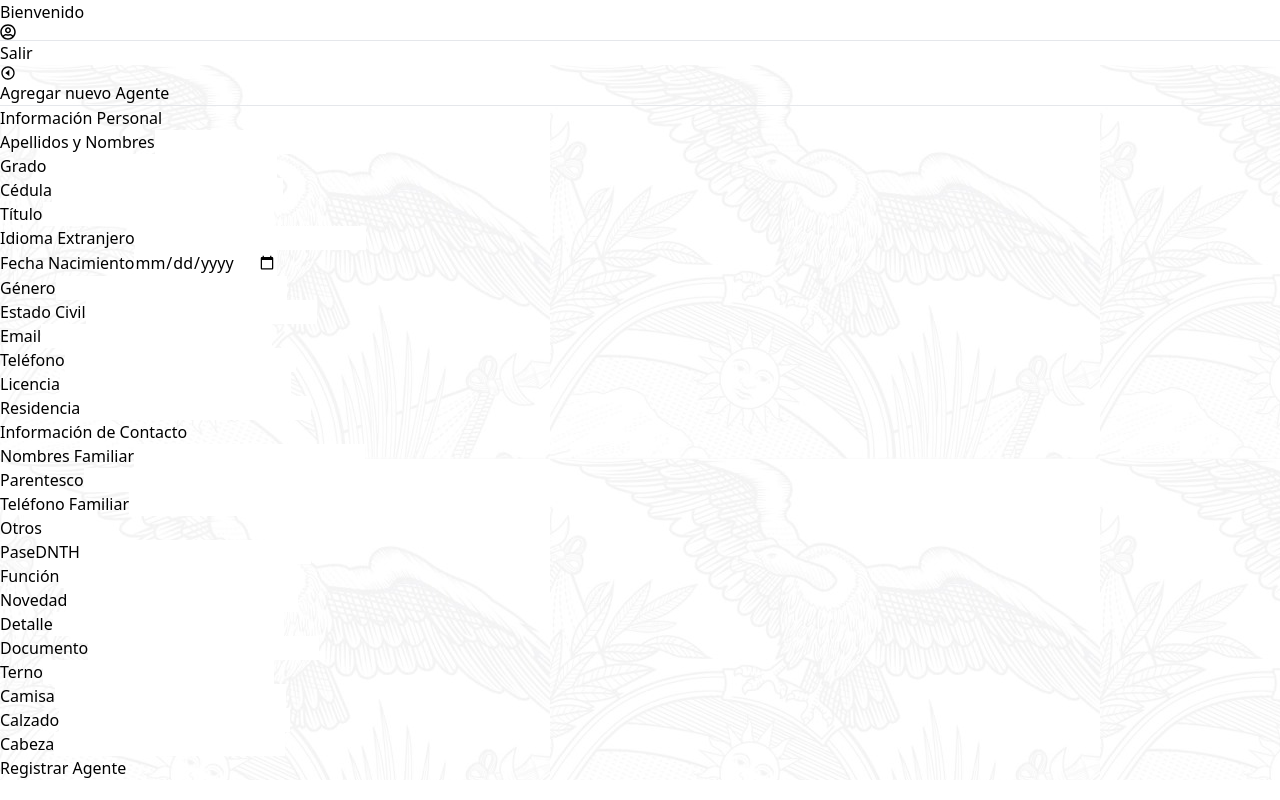
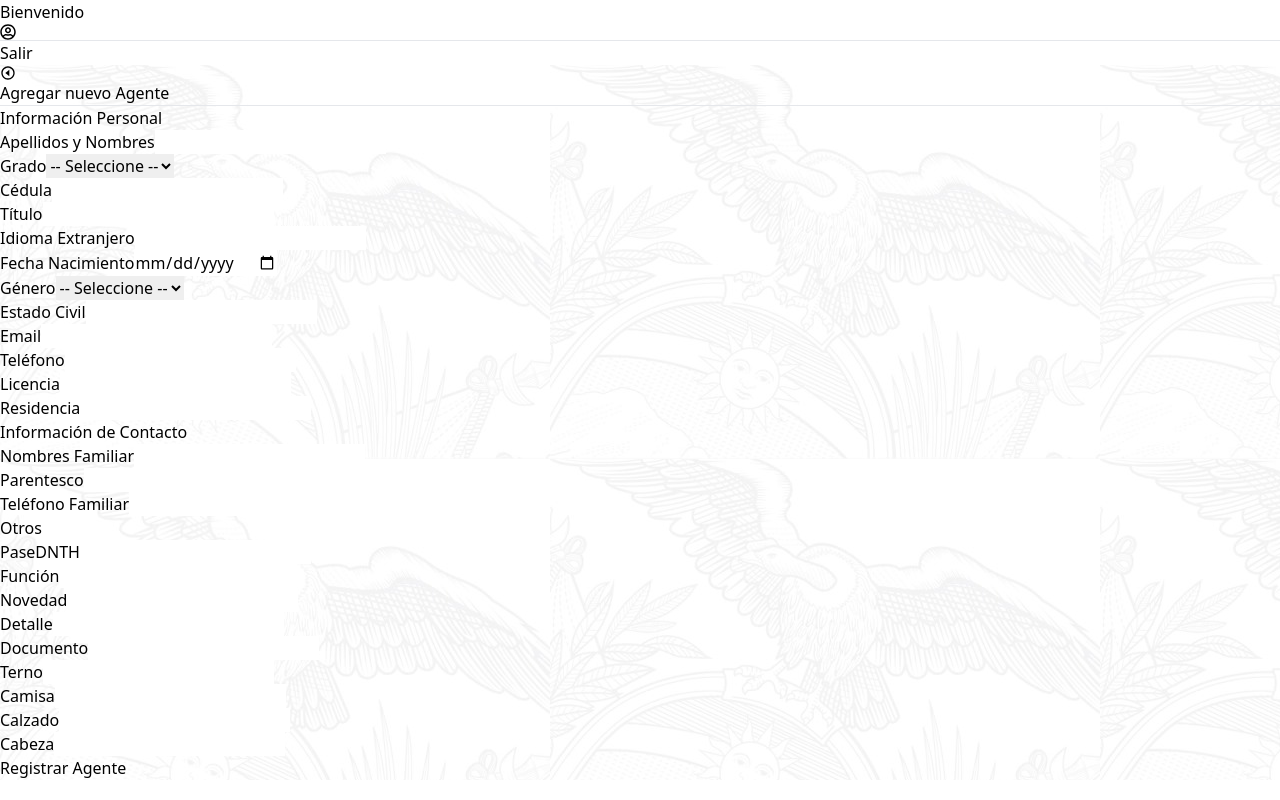
Before and after one commit to iveth-cocha/Front, a React (Vite) app in the folder app-ciberpol/: page /agentes/nuevoAgente in a window 1280 px wide. Built offline with nearby package versions, Linux system fonts and the light colour scheme; no server answers; sample sign-in values are in the browser's storage.

Commit message:
cambios en  form agente

```diff
--- a/app-ciberpol/src/componets/formularios/Agente.jsx
+++ b/app-ciberpol/src/componets/formularios/Agente.jsx
@@ -133,15 +133,25 @@ const handleCloseDialog = () => {
             />
           </div>
           <div className='flex mb-3'>
-            <label className='mr-7'>Grado</label>
-            <input
-              type="text"
-              name="Grado"
-              id='Grado'
-              value={form.Grado}
-              onChange={handleChange}
-              className="uppercase block w-2000 rounded-md border border-gray-300 focus:border-blue-500 focus:outline-none focus:ring-1 focus:ring-sky-900 py-1 px-2 text-gray-500"
-            />
+            <label className='mr-7 mt-4'>Grado</label>
+            <select  className='border-2 w-2000 p-2 mt-2 rounded-md mb-5' id='Grado'
+              name='Grado' onChange={handleChange} value={form.Grado}>
+              <option value="">-- Seleccione --</option>
+              <option value="POLI.">POLI.</option>
+              <option value="CBOS.">CBOS.</option>
+              <option value="CBOP.">CBOP.</option>
+              <option value="SGOS.">SGOS.</option>
+              <option value="SGOP.">SGOP.</option>
+              <option value="SBOS.">SBOS.</option>
+              <option value="SBOP.">SBOP.</option>
+              <option value="SBOM.">SBOM.</option>
+              <option value="KDTE.">KDTE.</option>
+              <option value="SBTE.">SBTE.</option>
+              <option value="TNTE.">TNTE.</option>
+              <option value="CPTN.">CPTN.</option>
+              <option value="MAYR.">MAYR.</option>
+              <option value="TNCL.">TNCL.</option>
+            </select>
           </div>
           <div className='flex mb-3'>
             <label className='mr-7'>Cédula</label>
@@ -184,14 +194,13 @@ const handleCloseDialog = () => {
             />
           </div>
           <div className='flex mb-3'>
-            <label className='mr-7'>Género</label>
-            <input
-              type="text"
-              name="Genero"
-              value={form.Genero}
-              onChange={handleChange}
-              className="uppercase block w-2000 rounded-md border border-gray-300 focus:border-blue-500 focus:outline-none focus:ring-1 focus:ring-sky-900 py-1 px-2 text-gray-500"
-            />
+            <label className='mr-7 mt-4'>Género</label>
+            <select  className='border-2 w-2000 p-2 mt-2 rounded-md mb-5' id='Genero'
+              onChange={handleChange} name="Genero" value={form.Genero} >
+              <option value="">-- Seleccione --</option>
+              <option value="FEMENINO">FEMENINO</option>
+              <option value="MASCULINO">MASCULINO</option>
+            </select>
           </div>
           <div className='flex mb-3'>
             <label className='mr-7'>Estado Civil</label>
```
